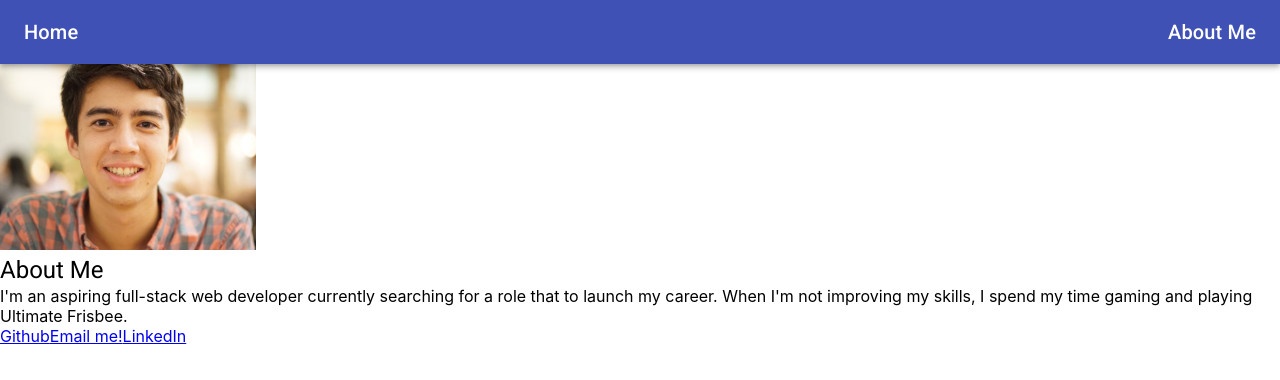
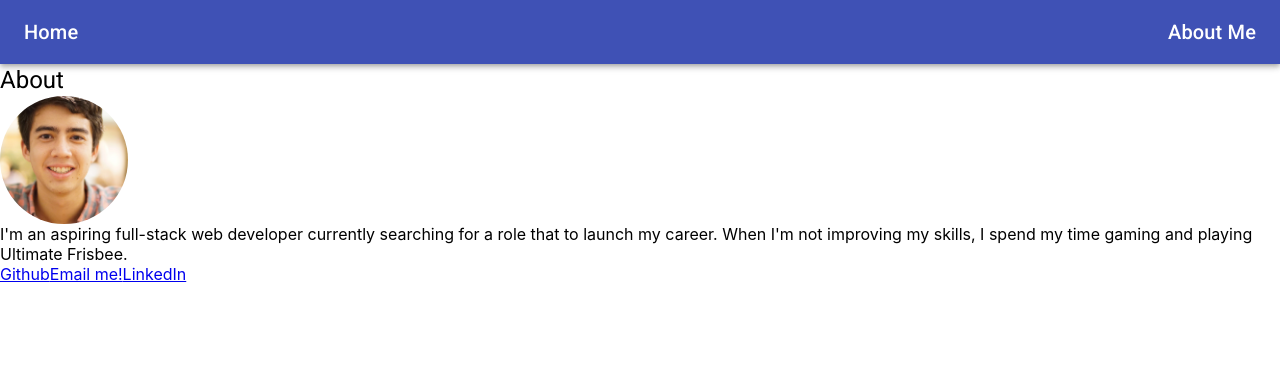
Before and after one commit to mobrien829/personal-website, a React (Create React App) app: page /about in a window 1280 px wide. Shown: the top 380 px of the page. Built offline with nearby package versions, Linux system fonts and the light colour scheme.

Commit message:
attempted to style about page, added boxes for use in flexbox

```diff
--- a/src/about-me.js
+++ b/src/about-me.js
@@ -2,43 +2,48 @@ import React from "react";
 import ProfilePic from "./IMG_0808.png";
 import "./App.css";
 import NavBar from "./navbar";
-import { Typography } from "@material-ui/core";
+import { makeStyles } from "@material-ui/core/styles";
+import { Typography, Avatar, Box } from "@material-ui/core";
+
+const useStyles = makeStyles((theme) => ({
+  root: {
+    display: "flex",
+  },
+  profPic: {
+    width: theme.spacing(16),
+    height: theme.spacing(16),
+  },
+}));
 
 const AboutPage = () => {
+  const classes = useStyles();
+
   return (
-    <div>
+    <>
       <NavBar />
-      <div className="about-body">
-        <div className="bio">
-          <div className="profile-pic">
-            <img id="prof-pic" src={ProfilePic} alt="" />
-          </div>
-          <div id="personal-bio">
-            <Typography variant="h5">About Me</Typography>
+      <Box display="flex" flexDirection="column">
+        <Box>
+          <Typography variant="h5">About</Typography>
+          <Avatar alt="img" src={ProfilePic} className={classes.profPic} />
           <Typography variant="p">
             I'm an aspiring full-stack web developer currently searching for a
             role that to launch my career. When I'm not improving my skills, I
             spend my time gaming and playing Ultimate Frisbee.
           </Typography>
-          </div>
-          <div id="skills"></div>
-          <div id="links">
+        </Box>
+        <Box justifyContent="center">
           <a href="https://www.github.com/mobrien829" className="github">
             Github
           </a>
           <a href="mailto:mobrien0829@gmail.com" className="email">
             Email me!
           </a>
-            <a
-              href="https://www.linkedin.com/in/mobrien829"
-              className="linkedin"
-            >
+          <a href="https://www.linkedin.com/in/mobrien829" className="linkedin">
             LinkedIn
           </a>
-          </div>
-        </div>
-      </div>
-    </div>
+        </Box>
+      </Box>
+    </>
   );
 };
 
```
Lines whose indentation alone changed are shown as unchanged.
